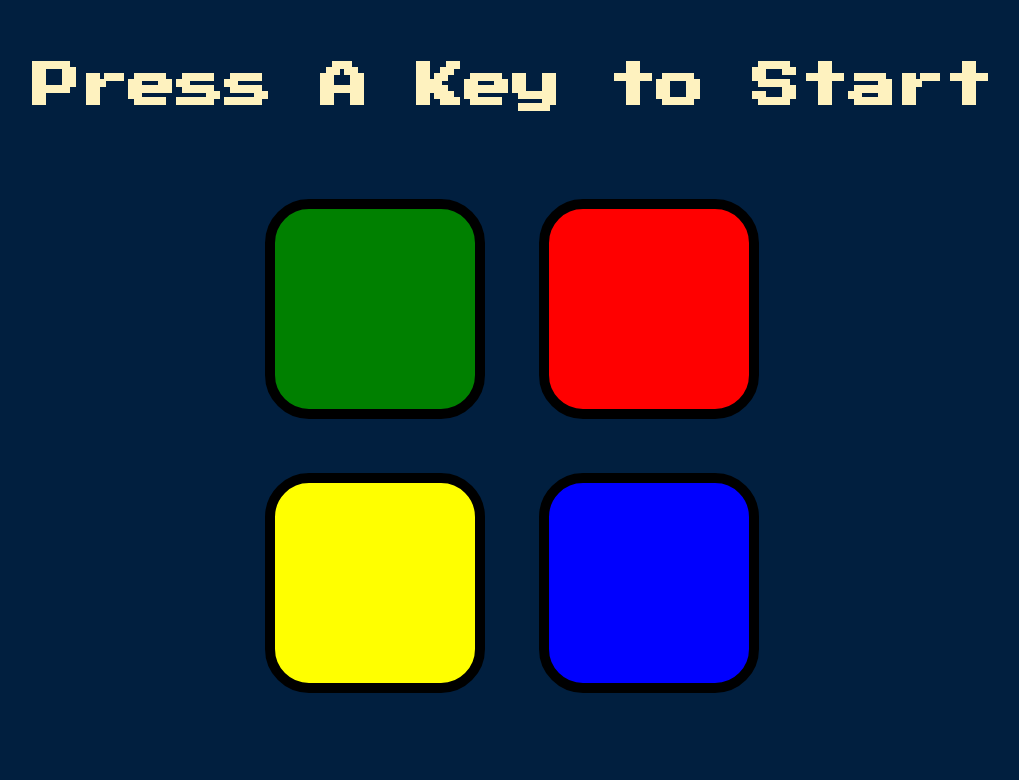
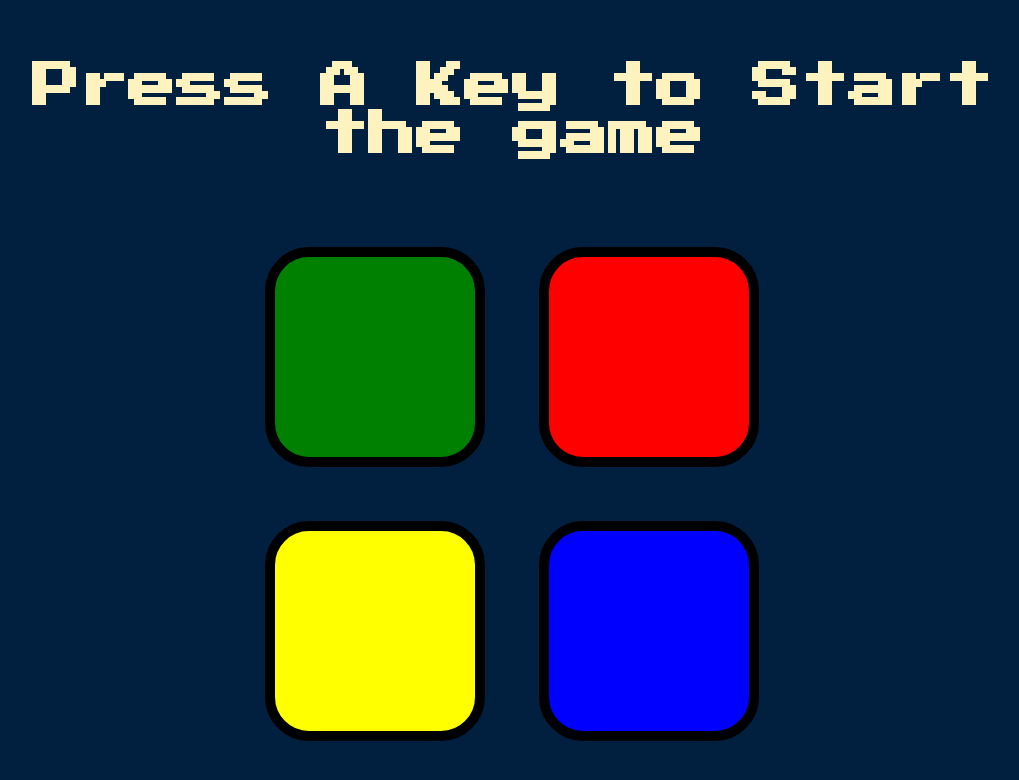
Before and after one commit to decodepriyanka/hacktoberfest, a plain HTML site: page index.html in a window 1280 px wide. Shown: the whole page, without its empty margins (128-1147 px from the left). Drawn offline with nearby package versions, Linux system fonts and the light colour scheme.

Commit message:
Update index.html

```diff
--- a/index.html
+++ b/index.html
@@ -9,7 +9,7 @@
 </head>
 
 <body>
-  <h1 id="level-title">Press A Key to Start</h1>
+  <h1 id="level-title">Press A Key to Start the game</h1>
   <div class="container">
     <div lass="row">
 
```
